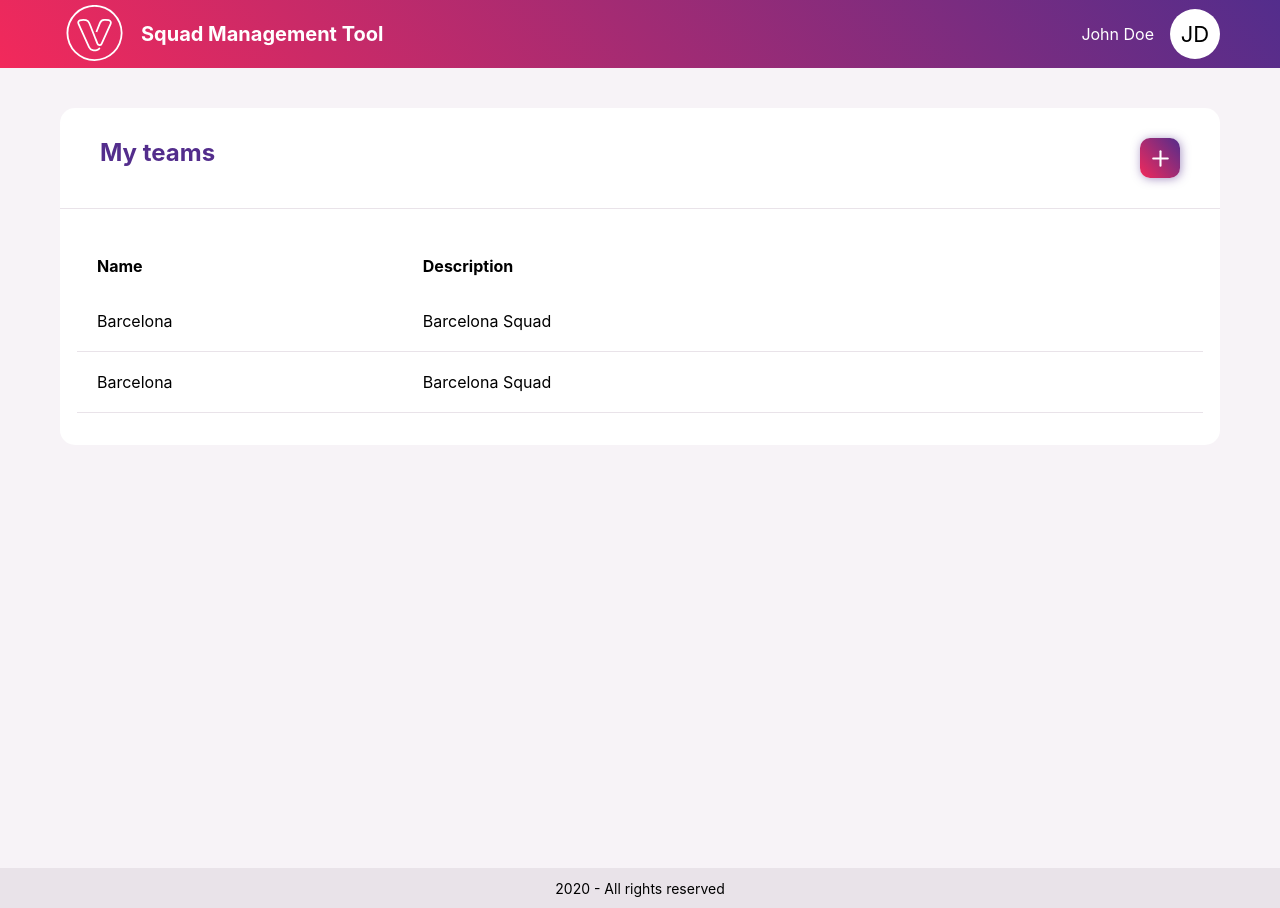
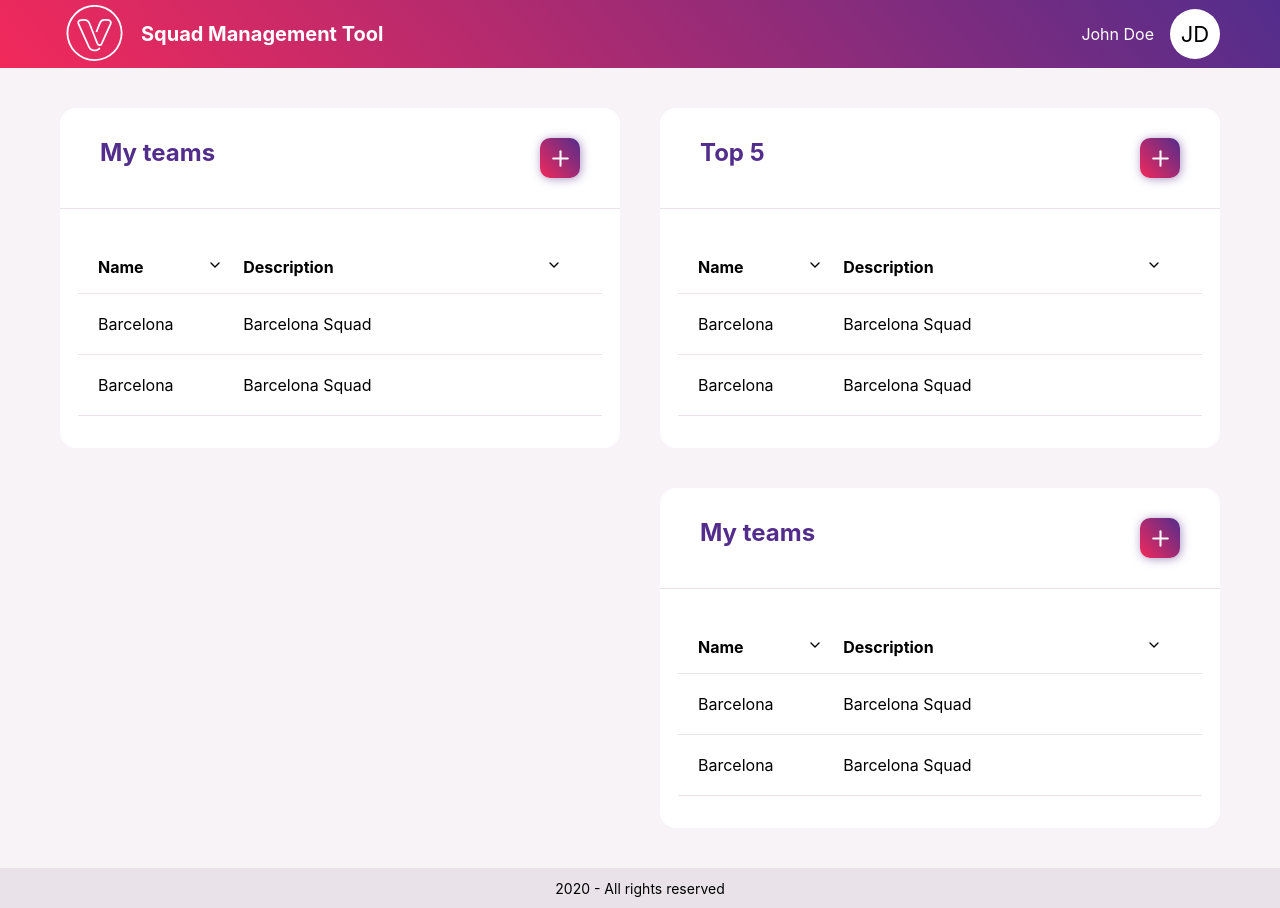
Before and after one commit to Gustavochagas/squad-managemente-tool, a React (Create React App) app: page / in a window 1280 px wide. Built offline with nearby package versions, Linux system fonts and the light colour scheme.

Commit message:
feat: css fixes and landingpage

```diff
--- a/src/components/Card/Card.scss
+++ b/src/components/Card/Card.scss
@@ -2,13 +2,12 @@
 
 .card {
   background-color: white;
-  border-radius: 15px;
-  width: 100%;
+  border-radius: 1rem;
 
   .card-header {
     display: flex;
     justify-content: space-between;
-    padding: 30px 40px;
+    padding: 1.875rem 2.5rem;
     border-bottom: 1px solid $gray-dark;
 
     .card-title {
@@ -18,21 +17,34 @@
 
     .card-action {
       .card-action-link {
-        width: 40px;
-        height: 40px;
-        border-radius: 10px;
+        $size: 2.5rem;
+        width: $size;
+        height: $size;
+        border-radius: 0.625rem;
         background-image: $gradient-color;
         color: white;
         display: flex;
         justify-content: center;
         align-items: center;
         text-decoration: none;
-        box-shadow: 1px 1px 10px 0px rgba($secondary-color, .5);
+        box-shadow: 1px 1px 0.625rem 0px rgba($secondary-color, .5);
       }
     }
   }
 
   .card-body {
-    padding: 30px 15px;
+    padding: 1.875rem 1rem;
+  }
+
+  &.large {
+    width: 100%;
+  }
+
+  &.medium {
+    width: 50%;
+  }
+
+  &.mini {
+    width: 33.33%;
   }
 }
--- a/src/components/Footer/Footer.scss
+++ b/src/components/Footer/Footer.scss
@@ -5,6 +5,7 @@
   text-align: center;
   padding: 0.625rem;
   width: 100%;
+  position: relative;
   .footer-description {
     font-size: 0.875rem;
   }
--- a/src/index.scss
+++ b/src/index.scss
@@ -5,6 +5,12 @@ body {
     sans-serif;
   -webkit-font-smoothing: antialiased;
   -moz-osx-font-smoothing: grayscale;
+  height: 100%;
+}
+
+html,
+#root {
+  height: 100%;
 }
 
 * {
--- a/src/pages/LandingPage/LandingPage.scss
+++ b/src/pages/LandingPage/LandingPage.scss
@@ -1,49 +1,34 @@
 @import '../../assets/styles/variables';
+@import '../../assets//styles/mixins';
 
 .landing-page {
   background-color: $gray-light;
   width: 100%;
-  height: 100vh;
-  padding: 40px 60px;
-
-  .table-teams {
-    width: 100%;
-    tbody, thead {
-      display: grid;
+  height: 100%;
+  padding: 2.5rem 3.75rem;
+  .cards {
+    display: grid;
+    grid-gap: 2.5rem;
+    grid-template-areas:
+    "one two"
+    "one three"
+		;
+    @include md-max {
+      grid-template-areas:
+      "one"
+      "two"
+      "three"
+      ;
     }
-    .table-header {
-      padding: 0 20px;
-      display: flex;
-      justify-content: flex-start;
-      text-align: left;
-      .table-header__item {
-        padding: 15px 0;
-        &:first-child {
-          width: 30%;
-        }
-        &:last-child {
-          width: 70%;
-        }
+    .card-item {
+      &.one {
+        grid-area: one;
       }
-    }
-    .table-body {
-      padding: 20px;
-      display: flex;
-      justify-content: flex-start;
-      text-align: left;
-      border-bottom: 1px solid $gray-dark;
-      transition: all .2s ease-in-out;
-      .table-body__item {
-        &:first-child {
-          width: 30%;
-        }
-        &:last-child {
-          width: 70%;
-        }
+      &.two {
+        grid-area: two;
       }
-      &:hover {
-        background-color: rgba(#b2417f, .2);
-        color: #b2417f;
+      &.three {
+        grid-area: three;
       }
     }
   }
--- a/src/pages/LandingPage/LandingPage.tsx
+++ b/src/pages/LandingPage/LandingPage.tsx
@@ -1,30 +1,28 @@
 import React from 'react';
 import Card from '../../components/Card/Card';
+import Table from './components/Table/Table';
 import './LandingPage.scss';
 
 const LandingPage = () => {
   return (
     <div className="landing-page">
-      <Card title="My teams" action>
-        <table className="table-teams">
-          <thead>
-            <tr className="table-header">
-              <th className="table-header__item">Name</th>
-              <th className="table-header__item">Description</th>
-            </tr>
-          </thead>
-          <tbody>
-            <tr className="table-body">
-              <td className="table-body__item">Barcelona</td>
-              <td className="table-body__item">Barcelona Squad</td>
-            </tr>
-            <tr className="table-body">
-              <td className="table-body__item">Barcelona</td>
-              <td className="table-body__item">Barcelona Squad</td>
-            </tr>
-          </tbody>
-        </table>
-      </Card>
+      <div className="cards">
+        <div className="card-item one">
+          <Card title="My teams" action>
+            <Table />
+          </Card>
+        </div>
+        <div className="card-item two">
+          <Card title="Top 5" action>
+            <Table />
+          </Card>
+        </div>
+        <div className="card-item three">
+          <Card title="My teams" action>
+            <Table />
+          </Card>
+        </div>
+      </div>
     </div>
   )
 }
--- /dev/null
+++ b/src/pages/LandingPage/components/Table/Table.scss
@@ -0,0 +1,59 @@
+@import '../../../../assets/styles/variables';
+
+.table-teams {
+  width: 100%;
+  tbody, thead {
+    display: grid;
+  }
+  .table-header {
+    padding: 0 1.25rem;
+    display: flex;
+    justify-content: flex-start;
+    text-align: left;
+    border-bottom: 1px solid $gray-dark;
+    .table-header__item {
+      padding: 1rem 0;
+      display: flex;
+      justify-content: space-between;
+      cursor: pointer;
+      padding-right: 1.25rem;
+      &:first-child {
+        width: 30%;
+      }
+      &:last-child {
+        width: 70%;
+      }
+    }
+  }
+  .table-body {
+    padding: 1.25rem;
+    display: flex;
+    justify-content: flex-start;
+    text-align: left;
+    border-bottom: 1px solid $gray-dark;
+    transition: all .2s ease-in-out;
+    .table-body__item {
+      &:first-child {
+        width: 30%;
+      }
+      &:last-child {
+        width: 70%;
+        display: flex;
+        justify-content: space-between;
+      }
+      .table-action__item {
+        margin: 0 5px;
+        stroke-width: 3;
+        cursor: pointer;
+        visibility: hidden;
+      }
+    }
+    &:hover {
+      background-color: rgba(#b2417f, .2);
+      color: #b2417f;
+      .table-action__item {
+        visibility: visible;
+      }
+    }
+  }
+}
--- /dev/null
+++ b/src/pages/LandingPage/components/Table/Table.tsx
@@ -0,0 +1,46 @@
+import React from 'react';
+import { FiChevronDown, FiEdit2, FiTrash } from 'react-icons/fi';
+import './Table.scss';
+
+const Table = () => {
+  return (
+    <table className="table-teams">
+      <thead>
+        <tr className="table-header">
+          <th className="table-header__item">
+            Name
+            <FiChevronDown />
+          </th>
+          <th className="table-header__item">
+            Description
+            <FiChevronDown />
+          </th>
+        </tr>
+      </thead>
+      <tbody>
+        <tr className="table-body">
+          <td className="table-body__item">Barcelona</td>
+          <td className="table-body__item">
+            Barcelona Squad
+            <div className="table-body-action">
+              <FiTrash className="table-action__item" title="Delete" />
+              <FiEdit2 className="table-action__item" title="Edit" />
+            </div>
+          </td>
+        </tr>
+        <tr className="table-body">
+          <td className="table-body__item">Barcelona</td>
+          <td className="table-body__item">
+            Barcelona Squad
+            <div className="table-body-action">
+              <FiTrash className="table-action__item" title="Delete" />
+              <FiEdit2 className="table-action__item" title="Edit" />
+            </div>
+          </td>
+        </tr>
+      </tbody>
+    </table>
+  );
+}
+
+export default Table;
```
Also changed, not shown: 1 other file (tests, documents, lock files or other folders).
